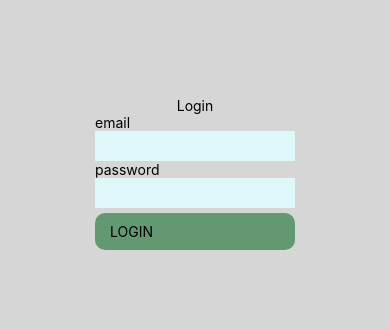
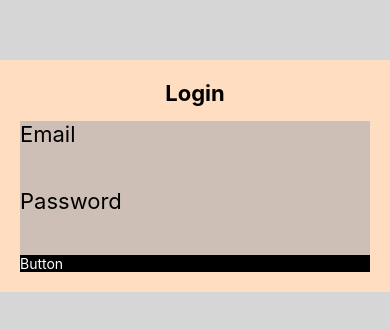
Before and after one commit to Zisuen/GoalTracker, a React Native app: screen /Login in a window 390 px wide. Shown: the part 246-576 px from the top of the page. Built offline with nearby package versions, Linux system fonts and the light colour scheme.

Commit message:
Progress

```diff
--- /dev/null
+++ b/src/components/Button.tsx
@@ -0,0 +1,25 @@
+import React from 'react';
+import {Text, StyleSheet, TouchableOpacity} from 'react-native';
+
+type BUTTON_PROPS = {
+  pressHandler: () => void;
+};
+
+const Button = ({pressHandler}: BUTTON_PROPS) => {
+  return (
+    <TouchableOpacity style={styles.container} onPress={pressHandler}>
+      <Text style={styles.text}>Button</Text>
+    </TouchableOpacity>
+  );
+};
+
+export default Button;
+
+const styles = StyleSheet.create({
+  container: {
+    backgroundColor: '#000000',
+  },
+  text: {
+    color: '#ffffff',
+  },
+});
--- /dev/null
+++ b/src/components/Login/LoginForm.tsx
@@ -0,0 +1,62 @@
+import React, {useState} from 'react';
+import {Text, View, StyleSheet} from 'react-native';
+import {useDispatch} from 'react-redux';
+
+import {loginUser} from '~/services/api';
+import {login} from '~/services/redux/loginSlice';
+
+import Button from '../Button';
+import UserInput from './UserInput';
+
+type USER_INPUT = {
+  email: string;
+  password: string;
+};
+export type HANDLE_INPUT_CHANGE = {
+  field: 'email' | 'password';
+  value: string;
+};
+
+const LoginForm = () => {
+  const dispatch = useDispatch();
+  const [inputState, setInputState] = useState<USER_INPUT>({
+    email: '',
+    password: '',
+  });
+
+  const handleInputChange = ({field, value}: HANDLE_INPUT_CHANGE) => {
+    setInputState({...inputState, [field]: value});
+  };
+
+  const loginHandler = async () => {
+    const isLoggedIn = await loginUser({userInput: inputState});
+    if (isLoggedIn) {
+      dispatch(login());
+    }
+    setInputState({email: '', password: ''});
+  };
+
+  return (
+    <View style={styles.container}>
+      <UserInput
+        inputType="email"
+        getter={inputState.email}
+        setter={handleInputChange}
+      />
+      <UserInput
+        inputType="password"
+        getter={inputState.password}
+        setter={handleInputChange}
+      />
+      <Button pressHandler={loginHandler} />
+    </View>
+  );
+};
+
+export default LoginForm;
+
+const styles = StyleSheet.create({
+  container: {
+    backgroundColor: '#cdbfb5',
+  },
+});
--- /dev/null
+++ b/src/components/Login/UserInput.tsx
@@ -0,0 +1,39 @@
+import React from 'react';
+import {View, Text, StyleSheet, TextInput} from 'react-native';
+import {HANDLE_INPUT_CHANGE} from './LoginForm';
+
+type USER_INPUT = {
+  inputType: 'email' | 'password';
+  getter: string;
+  setter: ({field, value}: HANDLE_INPUT_CHANGE) => void;
+};
+
+const UserInput = ({inputType, getter, setter}: USER_INPUT) => {
+  return (
+    <View style={styles.formContainer}>
+      <Text style={styles.formTitle}>{inputType}</Text>
+      <TextInput
+        style={styles.formInput}
+        autoCapitalize="none"
+        value={getter}
+        onChangeText={text => setter({field: inputType, value: text})}
+      />
+    </View>
+  );
+};
+
+export default UserInput;
+
+const styles = StyleSheet.create({
+  formContainer: {
+    marginBottom: 12,
+  },
+  formTitle: {
+    fontSize: 22,
+    textTransform: 'capitalize',
+  },
+  formInput: {
+    marginTop: 5,
+    fontSize: 20,
+  },
+});
--- a/src/config/types/api.types.ts
+++ b/src/config/types/api.types.ts
@@ -1,6 +1,8 @@
 export type LOGIN_USER = {
-  email: string;
-  password: string;
+  userInput: {
+    email: string;
+    password: string;
+  };
 };
 
 export type AuthenticationStackParams = {
--- a/src/screens/Login.tsx
+++ b/src/screens/Login.tsx
@@ -1,73 +1,13 @@
-import React, {useState} from 'react';
-import {
-  View,
-  Text,
-  StyleSheet,
-  TouchableOpacity,
-  TextInput,
-} from 'react-native';
-import {useDispatch} from 'react-redux';
-import {loginUser} from '~/services/api';
-import {login} from '~/services/redux/loginSlice';
-
-type USER_INPUT = {
-  type: 'email' | 'password';
-  getter: string;
-  setter: (text: string) => void;
-};
-const UserInput = ({type, getter, setter}: USER_INPUT) => {
-  return (
-    <View>
-      <Text>{type}</Text>
-      <TextInput
-        autoCapitalize="none"
-        style={{backgroundColor: '#def8f9', width: 200, height: 30}}
-        value={getter}
-        onChangeText={text => setter(text)}
-      />
-    </View>
-  );
-};
+import React from 'react';
+import {View, Text, StyleSheet} from 'react-native';
+import LoginForm from '~/components/Login/LoginForm';
 
 const Login = () => {
-  const dispatch = useDispatch();
-  const [email, setEmail] = useState('');
-  const [password, setPassword] = useState('');
-
-  const loginHandler = async () => {
-    const isLoggedIn = await loginUser({email, password});
-    if (isLoggedIn) {
-      dispatch(login());
-    }
-    setEmail('');
-    setPassword('');
-  };
-
   return (
-    <View style={styles.container}>
-      <Text>Login</Text>
-      <View>
-        <UserInput
-          type="email"
-          getter={email}
-          setter={(text: string) => setEmail(text)}
-        />
-        <UserInput
-          type="password"
-          getter={password}
-          setter={(text: string) => setPassword(text)}
-        />
-        <TouchableOpacity
-          onPress={() => loginHandler()}
-          style={{
-            backgroundColor: '#629973',
-            paddingHorizontal: 15,
-            paddingVertical: 10,
-            borderRadius: 10,
-            marginVertical: 5,
-          }}>
-          <Text>LOGIN</Text>
-        </TouchableOpacity>
+    <View style={styles.rootContainer}>
+      <View style={styles.formContainer}>
+        <Text style={styles.title}>Login</Text>
+        <LoginForm />
       </View>
     </View>
   );
@@ -76,10 +16,19 @@ const Login = () => {
 export default Login;
 
 const styles = StyleSheet.create({
-  container: {
+  rootContainer: {
     flex: 1,
     justifyContent: 'center',
-    alignItems: 'center',
     backgroundColor: '#d6d6d6',
   },
+  formContainer: {
+    backgroundColor: '#ffddc1',
+    padding: 20,
+  },
+  title: {
+    fontSize: 22,
+    fontWeight: 'bold',
+    textAlign: 'center',
+    marginBottom: 15,
+  },
 });
--- a/src/services/api.ts
+++ b/src/services/api.ts
@@ -8,10 +8,8 @@ const supabaseKey =
 
 const supabase = createClient(supabaseUrl, supabaseKey);
 
-export const loginUser = async ({
-  email,
-  password,
-}: LOGIN_USER): Promise<boolean> => {
+export const loginUser = async ({userInput}: LOGIN_USER): Promise<boolean> => {
+  const {email, password} = userInput;
   const {data, error} = await supabase.auth.signInWithPassword({
     email,
     password,
```
